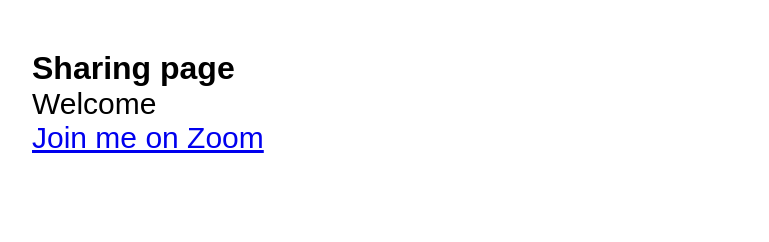
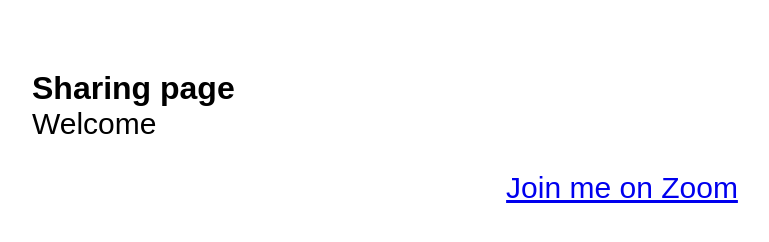
Before and after one commit to MSeries-kelvin/sharing-page, a plain HTML site: page index.html in a window 1280 px wide. Shown: the whole page, without its empty margins (18-787 px from the left). Drawn offline with Linux system fonts and the light colour scheme.

Commit message:
updated 1.2

```diff
--- a/code.css
+++ b/code.css
@@ -10,8 +10,13 @@ body {
     padding: 50px;
 }
 
+h1 {
+    margin-top: 20px;
+}
+
 a {
     font-size: 30px;
     text-align: center;
     margin-top: 30px;
+    display: block;
 }
```
